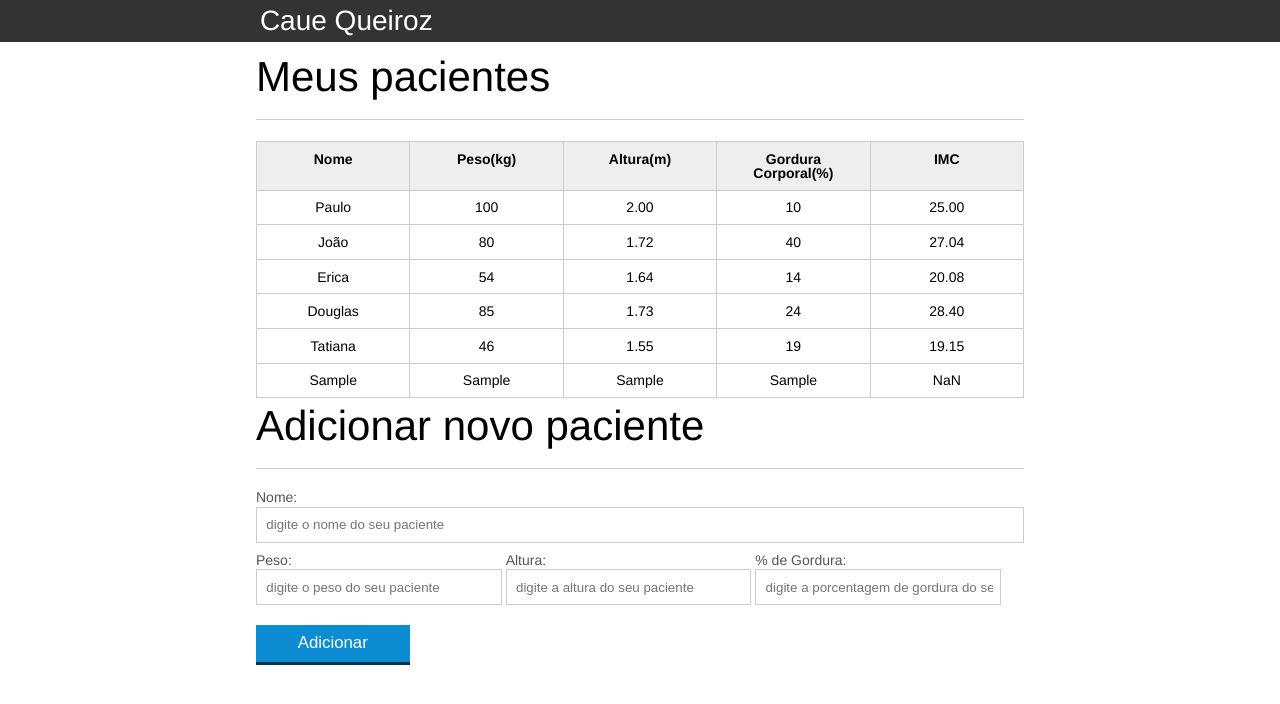
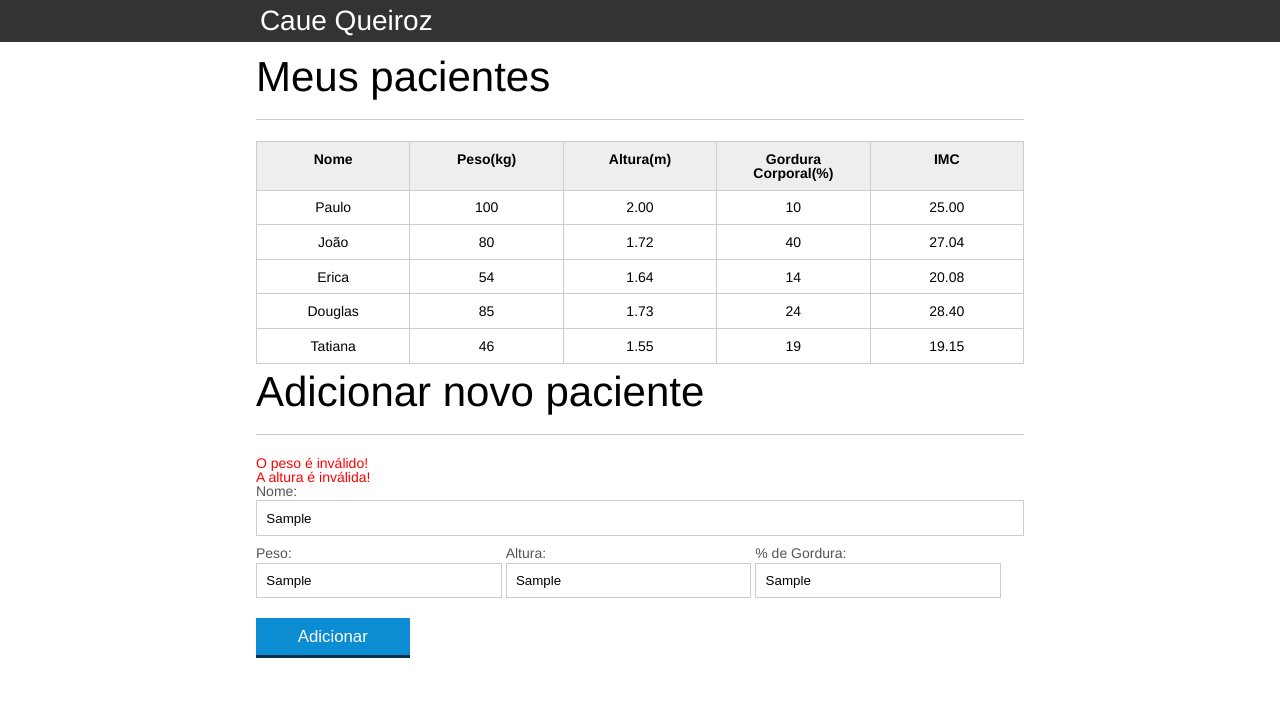
Before and after one commit to cauequeiroz/alura-javascript, a plain HTML site: page index.html in a window 1280 px wide. Both pictures are taken after typing "Sample", "Sample", "Sample", "Sample" into the empty fields and a click on the button "Adicionar". Drawn offline with Linux system fonts and the light colour scheme.

Commit message:
Finish module 06

```diff
--- a/css/index.css
+++ b/css/index.css
@@ -136,3 +136,7 @@ button[disabled=disabled], button:disabled {
 .campo-invalido{
 	border: 1px solid red;
 }
+
+#mensagens-erro {
+	color: red;
+}
--- a/index.html
+++ b/index.html
@@ -75,6 +75,9 @@
 
 		<section class="container">
 			<h2 id="titulo-form">Adicionar novo paciente</h2>
+
+			<ul id="mensagens-erro"></ul>
+
 			<form id="form-adiciona">
 				<div class="">
 					<label for="nome">Nome:</label>
--- a/js/calcula-imc.js
+++ b/js/calcula-imc.js
@@ -10,17 +10,17 @@ for ( var i=0; i<pacientes.length; i++ ) {
     var altura = paciente.querySelector('.info-altura').textContent;
     var peso   = paciente.querySelector('.info-peso').textContent;
 
-    var pesoValido = true;
-    var alturaValida = true;
+    var pesoValido = validaPeso(peso);
+    var alturaValida = validaAltura(altura);
 
-    if ( peso <= 0 || peso >= 1000 ) {
+    if ( !pesoValido ) {
         elemImc.textContent = "Peso inválido!";
         pesoValido = false;
 
         paciente.classList.add('paciente-invalido');
     }
 
-    if ( altura <= 0 || altura >= 3 ) {
+    if ( !alturaValida ) {
         elemImc.textContent = "Altura inválida!";
         alturaValida = false;
 
@@ -32,6 +32,22 @@ for ( var i=0; i<pacientes.length; i++ ) {
     }
 }
 
+function validaPeso(peso) {
+    if ( peso >= 0 && peso <= 1000 ) {
+        return true;
+    } else {
+        return false;
+    }
+}
+
+function validaAltura(altura) {
+    if ( altura >= 0 && altura <= 3.0 ) {
+        return true;
+    } else {
+        return false;
+    }
+}
+
 function calculaImc(peso, altura) {
     return (peso / (altura * altura)).toFixed(2);
 }
--- a/js/form.js
+++ b/js/form.js
@@ -3,14 +3,23 @@ botaoAdicionar.addEventListener("click", function(event) {
     event.preventDefault();
 
     var form = document.querySelector("#form-adiciona");
+
     var paciente = obtemPacienteDoForm(form);
 
     var pacienteTr = montaTr(paciente);
+
+    var erros = validaPaciente(paciente);
+
+    if ( erros.length > 0 ) {
+        exibeMensagensDeErro(erros);
+        return;
+    }
 
     var tabela = document.querySelector("#tabela-pacientes");
     tabela.appendChild(pacienteTr);
 
     form.reset();
+    document.querySelector("#mensagens-erro").innerHTML = "";
 });
 
 function obtemPacienteDoForm(form) {
@@ -45,3 +54,28 @@ function montaTd(dado, classe) {
 
     return td;
 }
+
+function validaPaciente(paciente) {
+    var erro = [];
+
+    if ( !validaPeso(paciente.peso) ) erro.push("O peso é inválido!");
+    if ( !validaAltura(paciente.altura) ) erro.push("A altura é inválida!");
+
+    if ( paciente.nome.length == 0 ) erro.push("O nome precisa ser preenchido.");
+    if ( paciente.peso.length == 0 ) erro.push("O peso precisa ser preenchido.");
+    if ( paciente.altura.length == 0 ) erro.push("A altura precisa ser preenchida.");
+    if ( paciente.gordura.length == 0 ) erro.push("A gordura precisa ser preenchida.");
+
+    return erro;
+}
+
+function exibeMensagensDeErro(erros) {
+    var mensagensErro = document.querySelector("#mensagens-erro");
+    mensagensErro.innerHTML = "";
+
+    erros.forEach(function(erro) {
+        var li = document.createElement("li");
+        li.textContent = erro;
+        mensagensErro.appendChild(li);
+    })
+}
```
